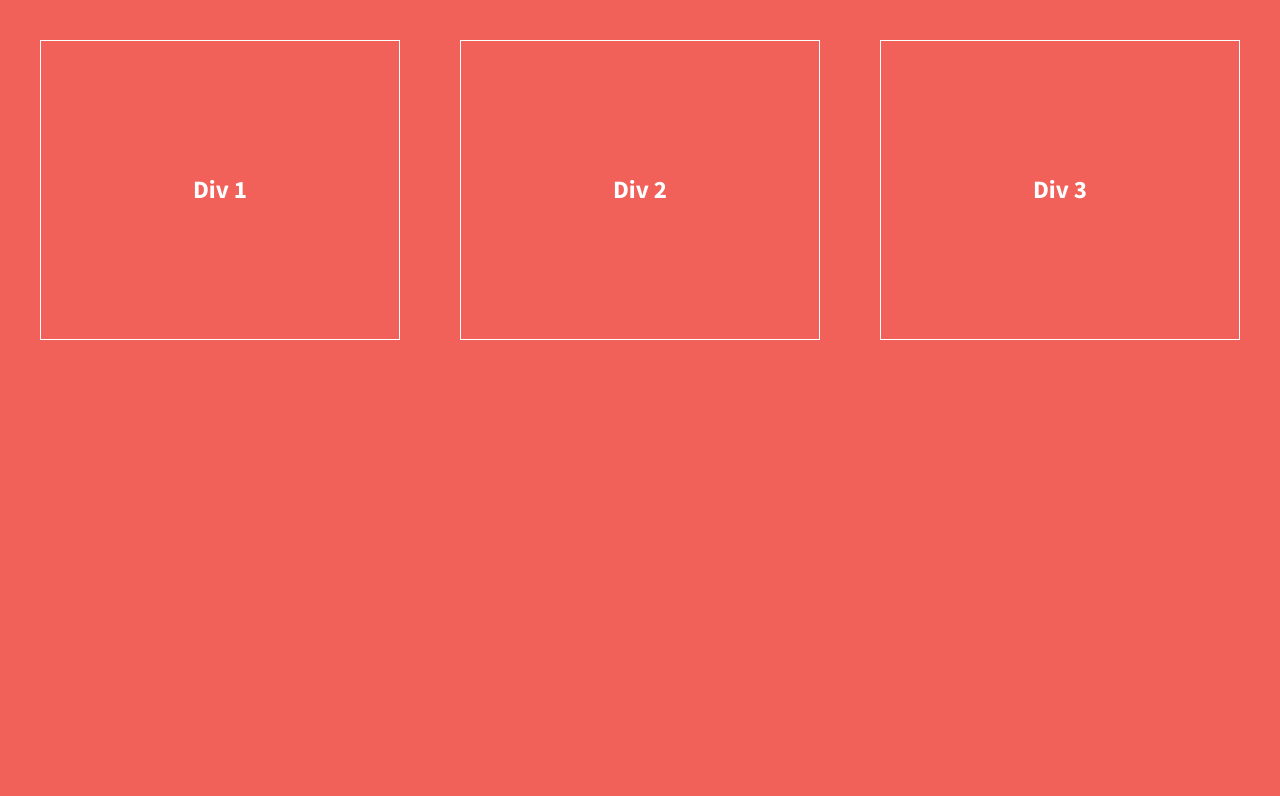
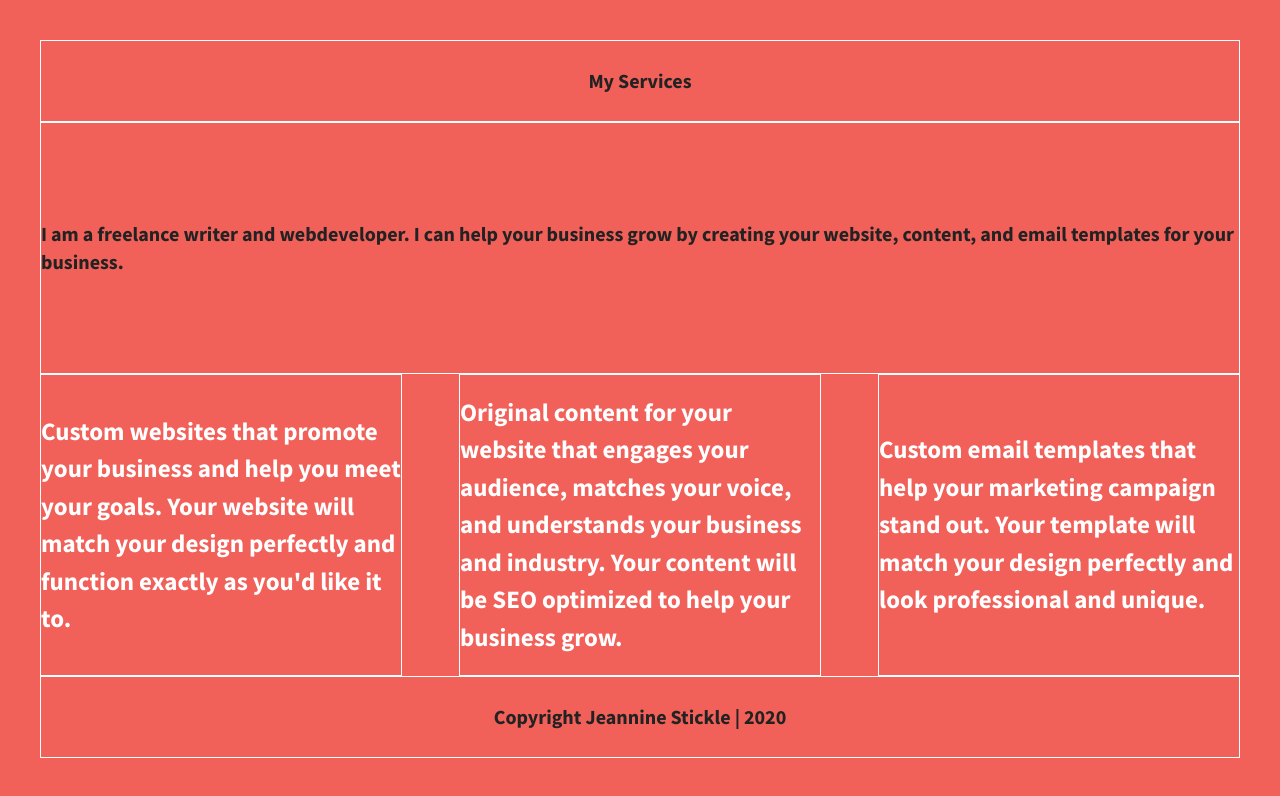
Before and after one commit to jstickle-codes/flexbox-grid, a plain HTML site: page index.html in a window 1280 px wide. Drawn offline with nearby package versions, Linux system fonts and the light colour scheme.

Commit message:
Added header, main, and footer

```diff
--- a/css/main.css
+++ b/css/main.css
@@ -108,25 +108,47 @@ body {
   height: 100%;
 }
 
+header,
+footer,
+main {
+  display: flex;
+  justify-content: center;
+  align-items: center;
+  border: 1px solid #ffffff;
+}
+
+header,
+footer {
+  background-color: #f16059;
+  height: 80px;
+  width: 100%;
+}
+
+main {
+    background-color: #f16059;
+    height: 250px;
+    width: 100%;
+  }
+
 .wrapper {
     display: flex;
+    flex-flow: row wrap;
+    align-items: center;
     justify-content: space-between;
     font-weight: 700;
 }
 
 .div-1, .div-2, .div-3 {
-  align-items: center;
-  border: 1px solid #ffffff;
-  box-sizing: border-box;
-  color: #fff;
-  display: flex;
+  color: #ffff;
   line-height: 1.5em;
   font-size: 1.25em;
   background-color: #f16059;
+  width: 30%;
   height: 300px;
+  display: flex;
+  align-items: center;
   justify-content: center;
-  padding: 20px;
-  width: 30%;
+  border: 1px solid #ffffff;
 }
 
 
--- a/index.html
+++ b/index.html
@@ -22,17 +22,19 @@
         <![endif]-->
 
         <section class="wrapper">
+            <header>My Services</header>
+            <main>I am a freelance writer and webdeveloper. I can help your business grow by creating your website, content, and email templates for your business.</main>
             <div class="div-1">
-                Div 1
+                Custom websites that promote your business and help you meet your goals. Your website will match your design perfectly and function exactly as you'd like it to.
             </div>
             <div class="div-2">
-                Div 2
+                Original content for your website that engages your audience, matches your voice, and understands your business and industry. Your content will be SEO optimized to help your business grow.
             </div>
             <div class="div-3">
-                Div 3
+                Custom email templates that help your marketing campaign stand out. Your template will match your design perfectly and look professional and unique.
             </div>
+            <footer>Copyright Jeannine Stickle | 2020</footer>
         </section>
-
         <script src="https://ajax.googleapis.com/ajax/libs/jquery/1.11.3/jquery.min.js"></script>
         <script>window.jQuery || document.write('<script src="js/vendor/jquery-1.11.3.min.js"><\/script>')</script>
         <script src="js/plugins.js"></script>
```
